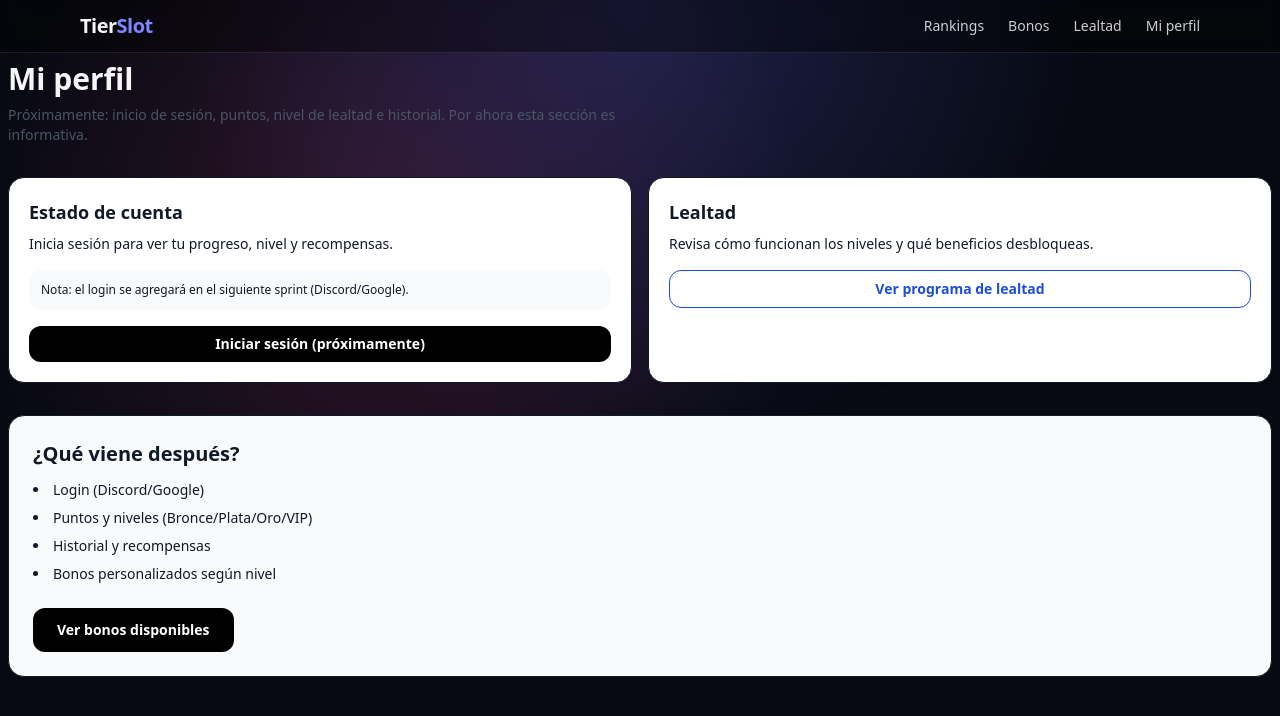
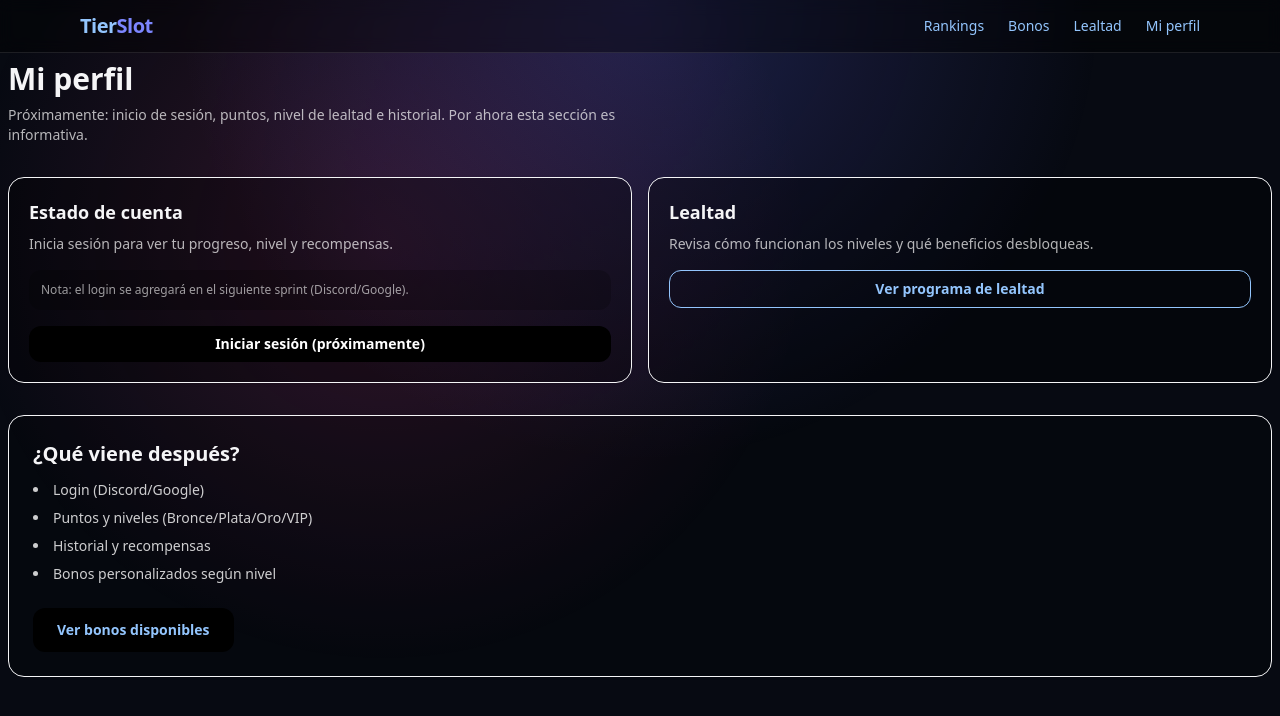
Before and after one commit to Gabo231326/TierSlot, a Next.js app in the folder apps/web/: page /profile in a window 1280 px wide. Shown: the top 716 px of the page. Built offline with nearby package versions, Linux system fonts and the light colour scheme.

Commit message:
Unify dark theme: make cards/tables dark so text is always readable

```diff
--- a/apps/web/app/bonuses/page.tsx
+++ b/apps/web/app/bonuses/page.tsx
@@ -24,11 +24,11 @@ export default async function BonusesPage() {
     <main className="p-2">
       <header className="mb-6">
         <h1 className="text-3xl font-bold">Bonos</h1>
-        <p className="text-sm text-gray-600 mt-2">
+        <p className="text-sm text-white/70 mt-2">
           Promociones y bonos disponibles.
         </p>
         {data?.updatedAt ? (
-          <p className="text-xs text-gray-500 mt-1">
+          <p className="text-xs text-white/60 mt-1">
             Última actualización: {data.updatedAt}
           </p>
         ) : null}
@@ -41,31 +41,31 @@ export default async function BonusesPage() {
       ) : (
         <section className="grid gap-4 sm:grid-cols-2 lg:grid-cols-3">
           {data.bonuses.map((b) => (
-            <article key={b.id} className="rounded-2xl border p-5 bg-white shadow-sm">
+            <article key={b.id} className="rounded-2xl border p-5 bg-black/30 shadow-sm">
               <div className="flex items-start justify-between gap-3">
                 <div>
                   <h2 className="text-lg font-semibold">{b.titulo}</h2>
-                  <p className="text-sm text-gray-500">{b.proveedor}</p>
+                  <p className="text-sm text-white/60">{b.proveedor}</p>
                 </div>
 
                 {b.etiqueta ? (
-                  <span className="text-xs rounded-full border px-2 py-1 text-gray-700 bg-gray-50">
+                  <span className="text-xs rounded-full border px-2 py-1 text-white/80 bg-black/20">
                     {b.etiqueta}
                   </span>
                 ) : null}
               </div>
 
-              <p className="text-sm text-gray-700 mt-3">{b.descripcion}</p>
+              <p className="text-sm text-white/80 mt-3">{b.descripcion}</p>
 
-              <div className="mt-4 rounded-xl bg-gray-50 p-3">
-                <p className="text-xs text-gray-500">{b.terminos}</p>
+              <div className="mt-4 rounded-xl bg-black/20 p-3">
+                <p className="text-xs text-white/60">{b.terminos}</p>
               </div>
 
               <a
                 href={b.url}
                 target="_blank"
                 rel="noreferrer"
-                className="inline-block mt-4 w-full text-center rounded-xl bg-black text-gray-900 py-2 text-sm font-semibold hover:opacity-90"
+                className="inline-block mt-4 w-full text-center rounded-xl bg-black text-white py-2 text-sm font-semibold hover:opacity-100"
               >
                 Ver bono
               </a>
--- a/apps/web/app/globals.css
+++ b/apps/web/app/globals.css
@@ -1,14 +1,12 @@
 @import "tailwindcss";
 
-/* ====== BASE OSCURA ====== */
+/* ====== TEMA OSCURO UNIFORME ====== */
 :root {
   --background: #070A12;
   --foreground: #F5F5F7;
 }
 
-html, body {
-  min-height: 100%;
-}
+html, body { min-height: 100%; }
 
 body {
   background: var(--background);
@@ -16,51 +14,11 @@ body {
   font-family: system-ui, -apple-system, Segoe UI, Roboto, Inter, Arial, sans-serif;
 }
 
-/* =========================================================
-   FIX: contenedores CLAROS (cards/tablas) => texto OSCURO y sin opacidad
-   Aplica a todas las páginas (Ranking, Bonos, Lealtad, Perfil)
-   ========================================================= */
+/* Links */
+a { color: #93C5FD; }
+a:hover { color: #BFDBFE; }
 
-/* Contenedores claros típicos */
-.bg-white,
-.bg-gray-50, .bg-slate-50, .bg-zinc-50, .bg-neutral-50,
-.bg-gray-100, .bg-slate-100, .bg-zinc-100, .bg-neutral-100 {
-  color: #111827 !important;
-}
-
-/* Todo dentro de contenedores claros: texto oscuro + opacidad 1 */
-.bg-white *,
-.bg-gray-50 *, .bg-slate-50 *, .bg-zinc-50 *, .bg-neutral-50 *,
-.bg-gray-100 *, .bg-slate-100 *, .bg-zinc-100 *, .bg-neutral-100 * {
-  color: #111827 !important;
-  opacity: 1 !important;
-}
-
-/* Encabezados un poco más suaves */
-.bg-white th,
-.bg-gray-50 th, .bg-slate-50 th, .bg-zinc-50 th, .bg-neutral-50 th,
-.bg-gray-100 th, .bg-slate-100 th, .bg-zinc-100 th, .bg-neutral-100 th {
-  color: #374151 !important;
-  opacity: 1 !important;
-}
-
-/* Links dentro de contenedores claros */
-.bg-white a,
-.bg-gray-50 a, .bg-slate-50 a, .bg-zinc-50 a, .bg-neutral-50 a,
-.bg-gray-100 a, .bg-slate-100 a, .bg-zinc-100 a, .bg-neutral-100 a {
-  color: #1D4ED8 !important;
-  opacity: 1 !important;
-}
-
-.bg-white a:hover,
-.bg-gray-50 a:hover, .bg-slate-50 a:hover, .bg-zinc-50 a:hover, .bg-neutral-50 a:hover,
-.bg-gray-100 a:hover, .bg-slate-100 a:hover, .bg-zinc-100 a:hover, .bg-neutral-100 a:hover {
-  color: #1E40AF !important;
-}
-
-/* Botones negros: texto blanco */
-a.bg-black,
-button.bg-black {
-  color: #ffffff !important;
-  opacity: 1 !important;
-}
+/* Tablas: texto claro */
+table { color: #F5F5F7; }
+th { color: #CBD5E1; }
+td { color: #E5E7EB; }
--- a/apps/web/app/loyalty/page.tsx
+++ b/apps/web/app/loyalty/page.tsx
@@ -3,7 +3,7 @@ export default function LoyaltyPage() {
     <main className="p-2">
       <header className="mb-8">
         <h1 className="text-3xl font-bold">Programa de Lealtad</h1>
-        <p className="text-sm text-gray-600 mt-2 max-w-2xl">
+        <p className="text-sm text-white/70 mt-2 max-w-2xl">
           Gana puntos según tu actividad y desbloquea beneficios exclusivos
           a medida que subes de nivel.
         </p>
@@ -31,18 +31,18 @@ export default function LoyaltyPage() {
         ].map((n) => (
           <div
             key={n.nivel}
-            className="rounded-2xl border p-4 bg-white shadow-sm"
+            className="rounded-2xl border p-4 bg-black/30 shadow-sm"
           >
             <h2 className="text-lg font-semibold">{n.nivel}</h2>
-            <p className="text-sm text-gray-600 mt-2">{n.beneficio}</p>
+            <p className="text-sm text-white/70 mt-2">{n.beneficio}</p>
           </div>
         ))}
       </section>
 
       {/* Cómo funciona */}
-      <section className="rounded-2xl border p-6 bg-gray-50">
+      <section className="rounded-2xl border p-6 bg-black/20">
         <h2 className="text-xl font-semibold mb-3">¿Cómo funciona?</h2>
-        <ul className="list-disc list-inside text-sm text-gray-700 space-y-2">
+        <ul className="list-disc list-inside text-sm text-white/80 space-y-2">
           <li>Ganas puntos según tu actividad y participación.</li>
           <li>Mientras más puntos, subes de nivel.</li>
           <li>Cada nivel desbloquea nuevos beneficios.</li>
@@ -51,7 +51,7 @@ export default function LoyaltyPage() {
 
         <a
           href="/profile"
-          className="inline-block mt-6 rounded-xl bg-black text-gray-900 px-6 py-3 text-sm font-semibold hover:opacity-90"
+          className="inline-block mt-6 rounded-xl bg-black text-white px-6 py-3 text-sm font-semibold hover:opacity-100"
         >
           Ver mi perfil
         </a>
--- a/apps/web/app/profile/page.tsx
+++ b/apps/web/app/profile/page.tsx
@@ -3,27 +3,27 @@ export default function ProfilePage() {
     <main className="p-2">
       <header className="mb-8">
         <h1 className="text-3xl font-bold">Mi perfil</h1>
-        <p className="text-sm text-gray-600 mt-2 max-w-2xl">
+        <p className="text-sm text-white/70 mt-2 max-w-2xl">
           Próximamente: inicio de sesión, puntos, nivel de lealtad e historial.
           Por ahora esta sección es informativa.
         </p>
       </header>
 
       <section className="grid gap-4 sm:grid-cols-2">
-        <div className="rounded-2xl border p-5 bg-white shadow-sm">
+        <div className="rounded-2xl border p-5 bg-black/30 shadow-sm">
           <h2 className="text-lg font-semibold">Estado de cuenta</h2>
-          <p className="text-sm text-gray-600 mt-2">
+          <p className="text-sm text-white/70 mt-2">
             Inicia sesión para ver tu progreso, nivel y recompensas.
           </p>
 
-          <div className="mt-4 rounded-xl bg-gray-50 p-3">
-            <p className="text-xs text-gray-500">
+          <div className="mt-4 rounded-xl bg-black/20 p-3">
+            <p className="text-xs text-white/60">
               Nota: el login se agregará en el siguiente sprint (Discord/Google).
             </p>
           </div>
 
           <button
-            className="mt-4 w-full rounded-xl bg-black text-gray-900 py-2 text-sm font-semibold hover:opacity-90"
+            className="mt-4 w-full rounded-xl bg-black text-white py-2 text-sm font-semibold hover:opacity-100"
             disabled
             title="Próximamente"
           >
@@ -31,24 +31,24 @@ export default function ProfilePage() {
           </button>
         </div>
 
-        <div className="rounded-2xl border p-5 bg-white shadow-sm">
+        <div className="rounded-2xl border p-5 bg-black/30 shadow-sm">
           <h2 className="text-lg font-semibold">Lealtad</h2>
-          <p className="text-sm text-gray-600 mt-2">
+          <p className="text-sm text-white/70 mt-2">
             Revisa cómo funcionan los niveles y qué beneficios desbloqueas.
           </p>
 
           <a
             href="/loyalty"
-            className="inline-block mt-4 w-full text-center rounded-xl border py-2 text-sm font-semibold hover:bg-gray-50"
+            className="inline-block mt-4 w-full text-center rounded-xl border py-2 text-sm font-semibold hover:bg-black/20"
           >
             Ver programa de lealtad
           </a>
         </div>
       </section>
 
-      <section className="rounded-2xl border p-6 bg-gray-50 mt-8">
+      <section className="rounded-2xl border p-6 bg-black/20 mt-8">
         <h2 className="text-xl font-semibold mb-3">¿Qué viene después?</h2>
-        <ul className="list-disc list-inside text-sm text-gray-700 space-y-2">
+        <ul className="list-disc list-inside text-sm text-white/80 space-y-2">
           <li>Login (Discord/Google)</li>
           <li>Puntos y niveles (Bronce/Plata/Oro/VIP)</li>
           <li>Historial y recompensas</li>
@@ -57,7 +57,7 @@ export default function ProfilePage() {
 
         <a
           href="/bonuses"
-          className="inline-block mt-6 rounded-xl bg-black text-gray-900 px-6 py-3 text-sm font-semibold hover:opacity-90"
+          className="inline-block mt-6 rounded-xl bg-black text-white px-6 py-3 text-sm font-semibold hover:opacity-100"
         >
           Ver bonos disponibles
         </a>
```
Also changed, not shown: apps/web/app/leaderboards/page.tsx (+15 -15 lines), apps/web/app/page.tsx (+5 -5 lines).
